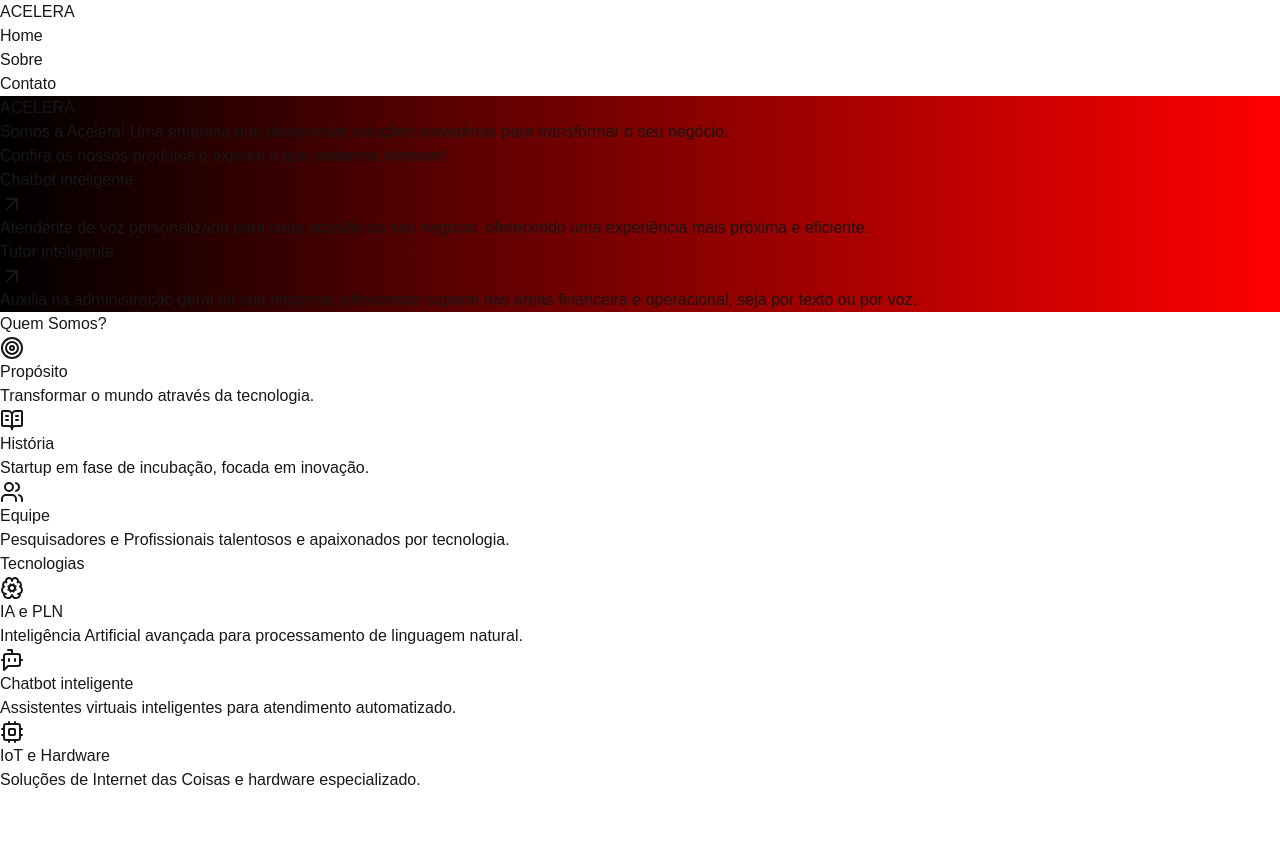
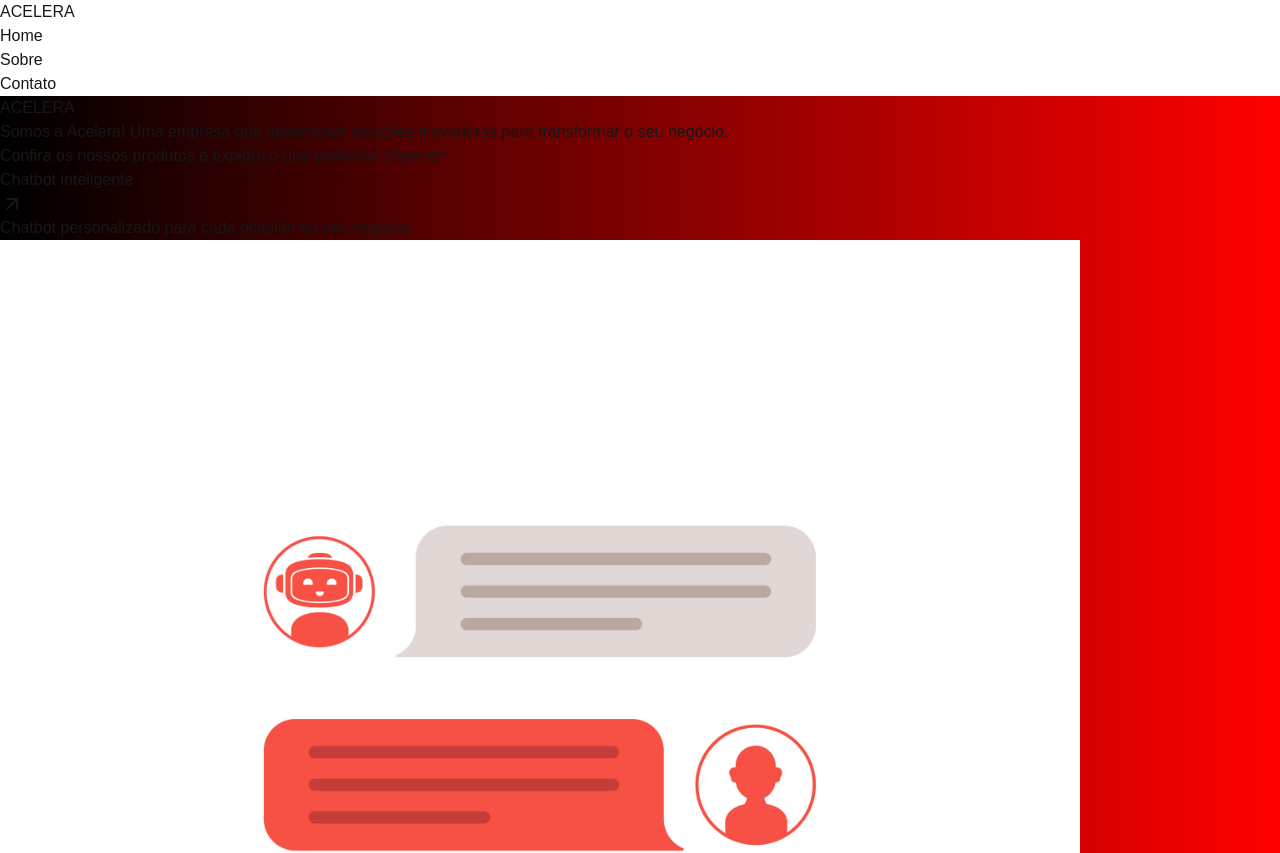
Before and after one commit to matheusfer0902/Acelera, a Next.js app: page / in a window 1280 px wide. Shown: the top 853 px of the page. Before the commit the page ends 800 px from the top, so only its background shows below. Built offline with nearby package versions, Linux system fonts and the light colour scheme.

Commit message:
Arrumando as imagens

```diff
--- a/src/app/components/homeSection.tsx
+++ b/src/app/components/homeSection.tsx
@@ -9,12 +9,12 @@ const HomeSection = () => {
         <p className="text-white text-lg mb-2">
           Somos a Acelera! Uma empresa que desenvolve soluções inovadoras para transformar o seu negócio.
         </p>
-        <p className="text-white text-lg font-light pb-7">
+        <p className="text-white text-lg font-light">
           Confira os nossos produtos e explore o que podemos oferecer!
         </p>
       </div>
       <div className="grid grid-cols-1 md:grid-cols-2 gap-6 max-w-2xl w-full">
-        <div className="bg-white rounded-lg shadow-lg p-4 flex flex-col items-center text-center">
+        <div className="bg-white rounded-lg shadow-lg p-4 flex flex-col items-center text-center h-65">
           <a
             href="https://drive.google.com/file/d/1DFEBd7YK4crrdvOZWof5M5FZMo_0284o/view?usp=sharing"
             className="bg-red-600 rounded-lg p-3 transition duration-300 ease-in-out hover:bg-white hover:text-red-600 hover:border hover:border-red-600 font-semibold text-lg mb-4 flex items-center"
@@ -23,10 +23,11 @@ const HomeSection = () => {
             <ArrowUpRight className="ml-2" />
           </a>
           <p className="text-gray-700">
-            Atendente de voz personalizado para cada ocasião do seu negócio, oferecendo uma experiência mais próxima e eficiente.
+            Chatbot personalizado para cada ocasião do seu negócio.
           </p>
+          <img src='/chatbot.png' className='h-40 w-40'></img>
         </div>
-        <div className="bg-white rounded-lg shadow-lg p-4 flex flex-col items-center text-center">
+        <div className="bg-white rounded-lg shadow-lg p-4 flex flex-col items-center text-center h-65">
           <a
             href="https://drive.google.com/file/d/18uQQXJfeO5MzSB8a8LLzco0KQ-t237kp/view?usp=sharing"
             className="bg-red-600 rounded-lg p-3 transition duration-300 ease-in-out hover:bg-white hover:text-red-600 hover:border hover:border-red-600 font-semibold text-lg mb-4 flex items-center"
@@ -35,8 +36,9 @@ const HomeSection = () => {
             <ArrowUpRight className="ml-2" />
           </a>
           <p className="text-gray-700">
-            Auxilia na administração geral da sua empresa, oferecendo suporte nas áreas financeira e operacional, seja por texto ou por voz.
+            Auxilia na sua preparação para cursos e concursos.
           </p>
+          <img src='/tutor.jpg' className='h-40 w-30'></img>
         </div>
       </div>
     </div>
```
Also changed, not shown: public/chatbot.png (added), public/tutor.jpg (added).
